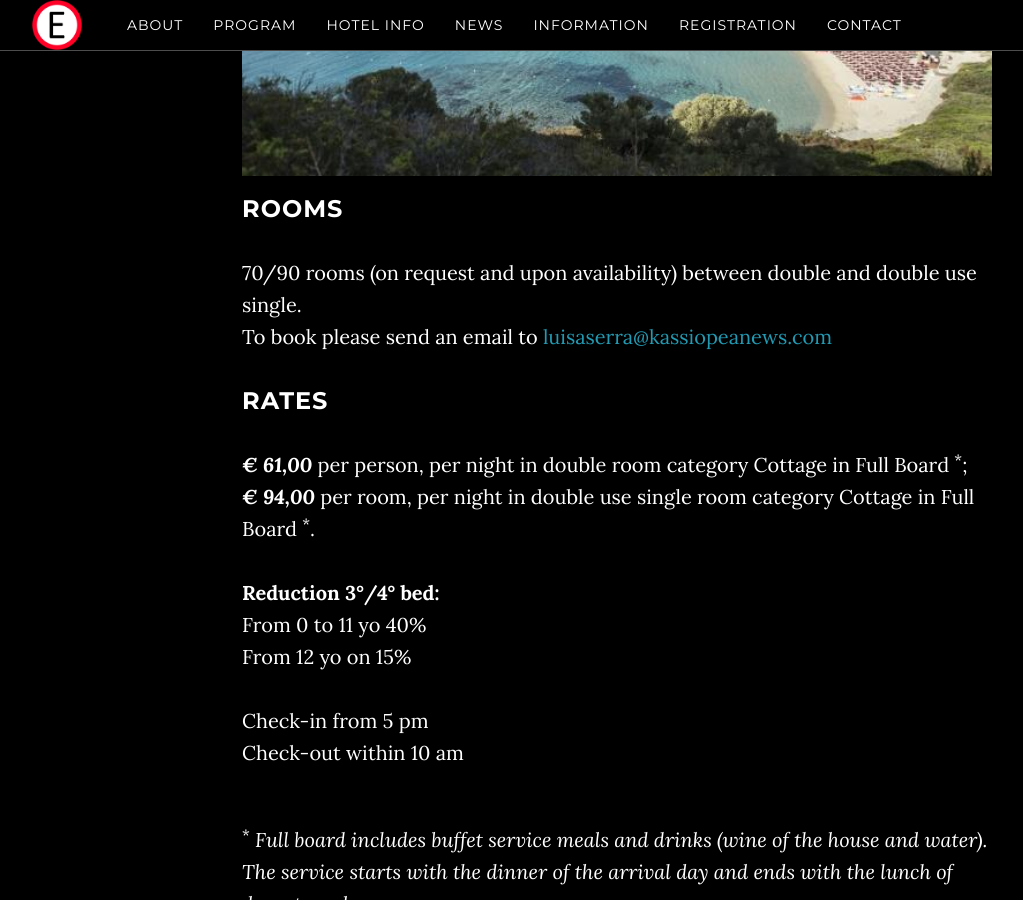
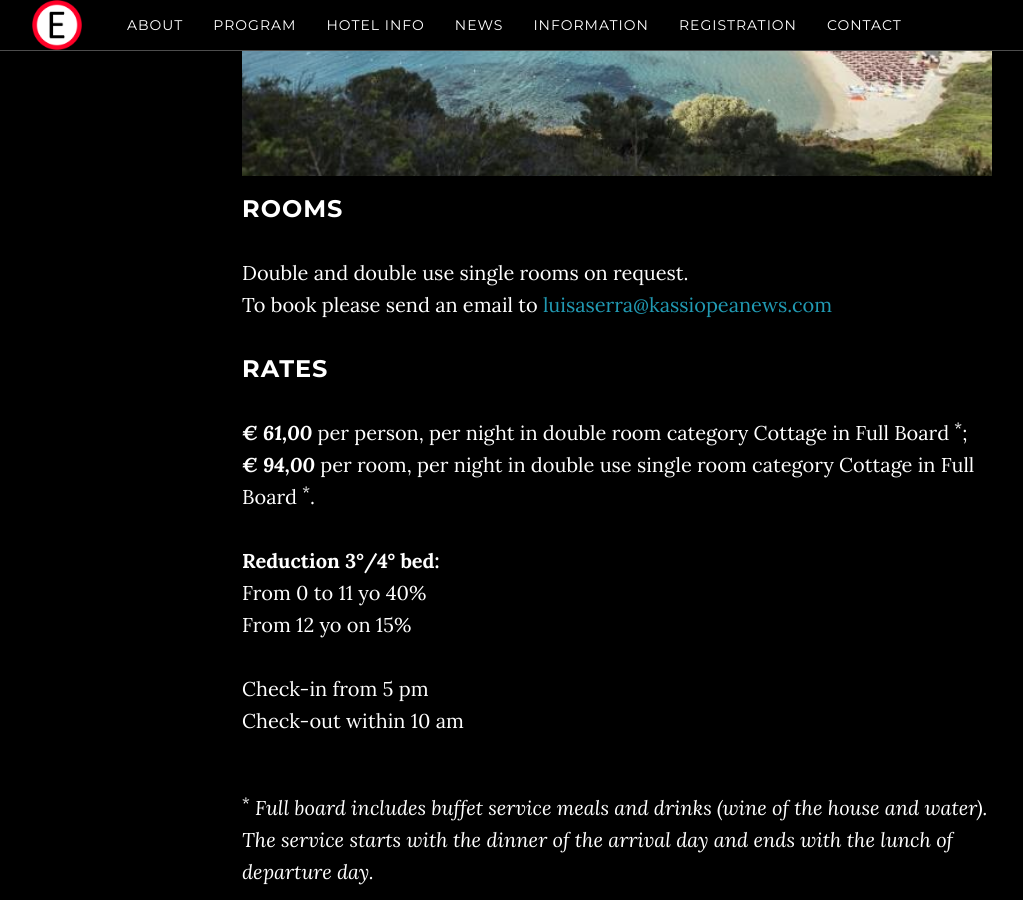
Before and after one commit to breakingthelimits/supereddington2018, a Jekyll site: the page built from venue/index.html, in a window 1280 px wide and 900 px high, scrolled down 1405 px. Shown: the whole window, without its empty margins (38-1061 px from the left). Built offline with Jekyll 4.4.1, drawn with Linux system fonts in a browser that asks for light colours.

Commit message:
change room section

```diff
--- a/venue/index.html
+++ b/venue/index.html
@@ -44,7 +44,7 @@ title: Hotel information
 
 <br />
 <h3> ROOMS </h3>
-<p> 70/90 rooms (on request and upon availability) between double and double use single. <br />
+<p> Double and double use single rooms on request. <br />
     To book please send an email to <a href="mailto:luisaserra@kassiopeanews.com"> luisaserra@kassiopeanews.com</a>
 </p>
 
```
